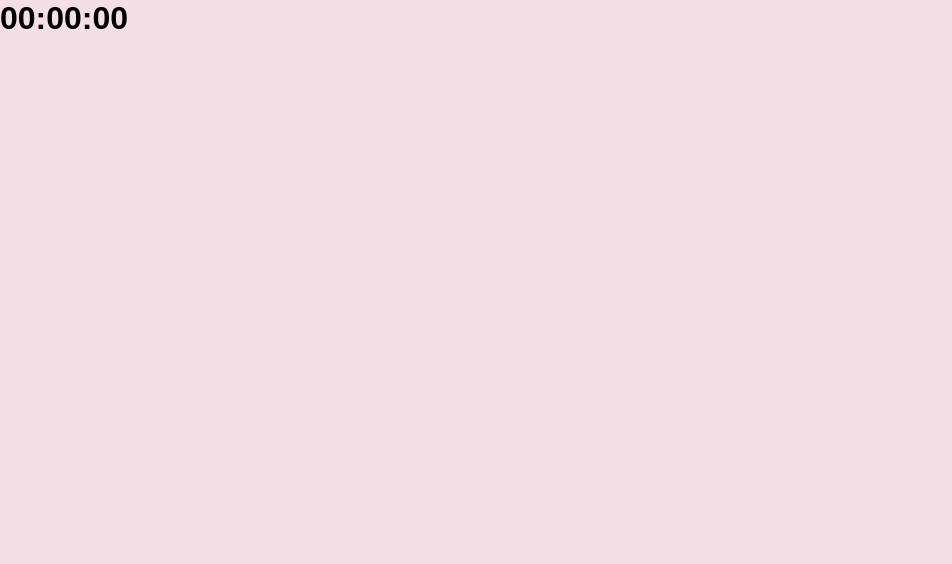
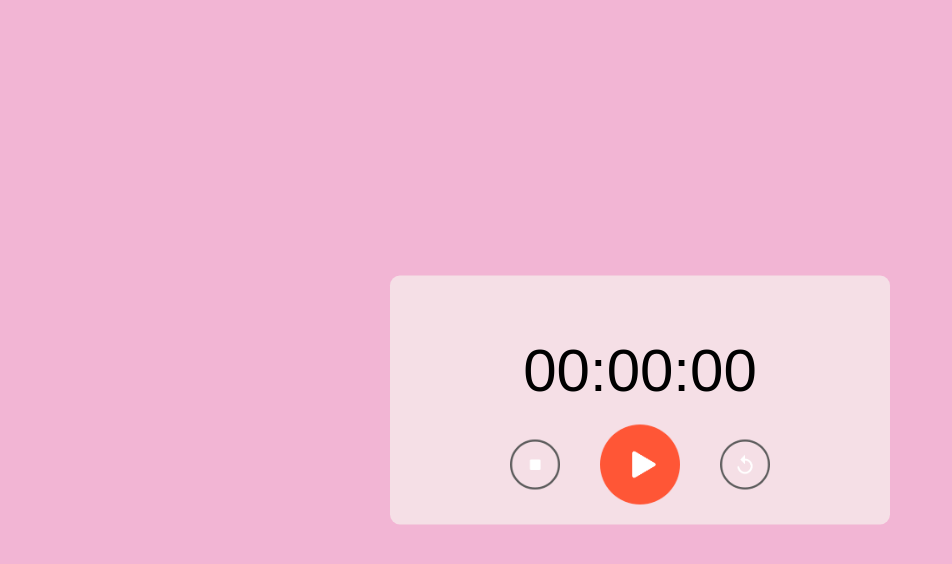
Before and after one commit to sandratjushka/stopwatch, a plain HTML site: page index.html in a window 1280 px wide. Shown: the whole page, without its empty margins (0-952 px from the left). Drawn offline with Linux system fonts and the light colour scheme.

Commit message:
adding play, stop and reset functions

```diff
--- a/index.html
+++ b/index.html
@@ -8,11 +8,55 @@
 <body>
 
 <div class="stopwatch">
-    <h1>00:00:00</h1>
+    <h1 id="displayTime">00:00:00</h1>
     <div class="buttons">
-
+        <img src="images/stop.png" onclick="watchStop()">
+        <img src="images/start.png" onclick="watchStart()">
+        <img src="images/reset.png" onclick="watchReset()">
     </div>
 </div>
 
+<script>
+    let [seconds, minutes, hours] = [0,0,0];
+    let displayTime = document.getElementById("displayTime");
+    let timer = null;
+
+    function stopwatch(){
+        seconds ++;
+        if(seconds == 60){
+            seconds = 0;
+            minutes++;
+            if(minutes== 60){
+                minutes = 0;
+                hours++;
+            }
+        }
+        let h = hours <10 ? "0" + hours : hours;
+        let m = minutes <10 ? "0" + minutes : minutes;
+        let s = seconds <10 ? "0" + seconds : seconds;
+
+
+        displayTime.innerHTML = h +":"+ m +":"+ s;
+    }
+
+    function watchStart(){
+        if(timer!== null){
+            clearInterval(timer);
+        }
+        timer = setInterval(stopwatch,1000);
+    }
+
+    function watchStop(){
+        clearInterval(timer);
+    }
+
+    function watchReset(){
+        clearInterval(timer);
+        [seconds, minutes, hours] = [0,0,0];
+        displayTime.innerHTML = "00:00:00";
+
+    }
+</script>
+
 </body>
 </html>
--- a/style.css
+++ b/style.css
@@ -5,15 +5,33 @@
     box-sizing: border-box;
 }
 body{
-    background: #F5DFE6;
+    background:#F2B5D4;
 }
-.container{
-    width: 400px;
-    padding: 25px 35px;
+.stopwatch{
+    min-width: 500px;
     position: absolute;
     top: 50%;
     left: 50%;
     transform: translate(-50%, -50%);
-    background: #fff;
+    background: #F5DFE6;
     border-radius: 10px;
+    text-align: center;
 }
+.stopwatch h1{
+    margin-top: 60px;
+    font-size: 60px;
+    font-weight: 300;
+}
+.buttons{
+    display: flex;
+    align-items: center;
+    justify-content: center;
+}
+.buttons img{
+    width: 50px;
+    margin: 20px;
+    cursor: pointer;
+}
+.buttons img:nth-child(2){
+    width: 80px;
+}
```
